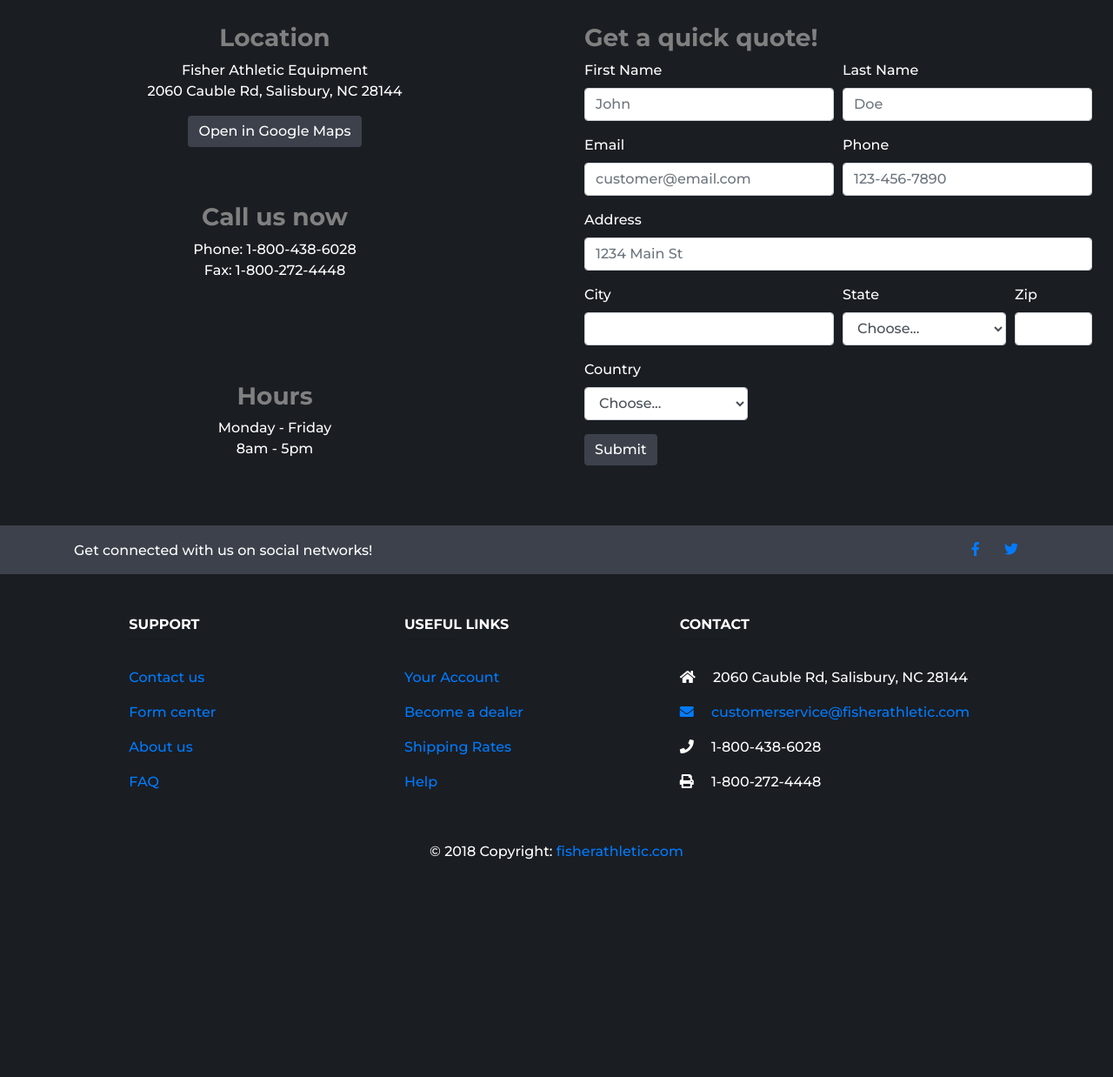
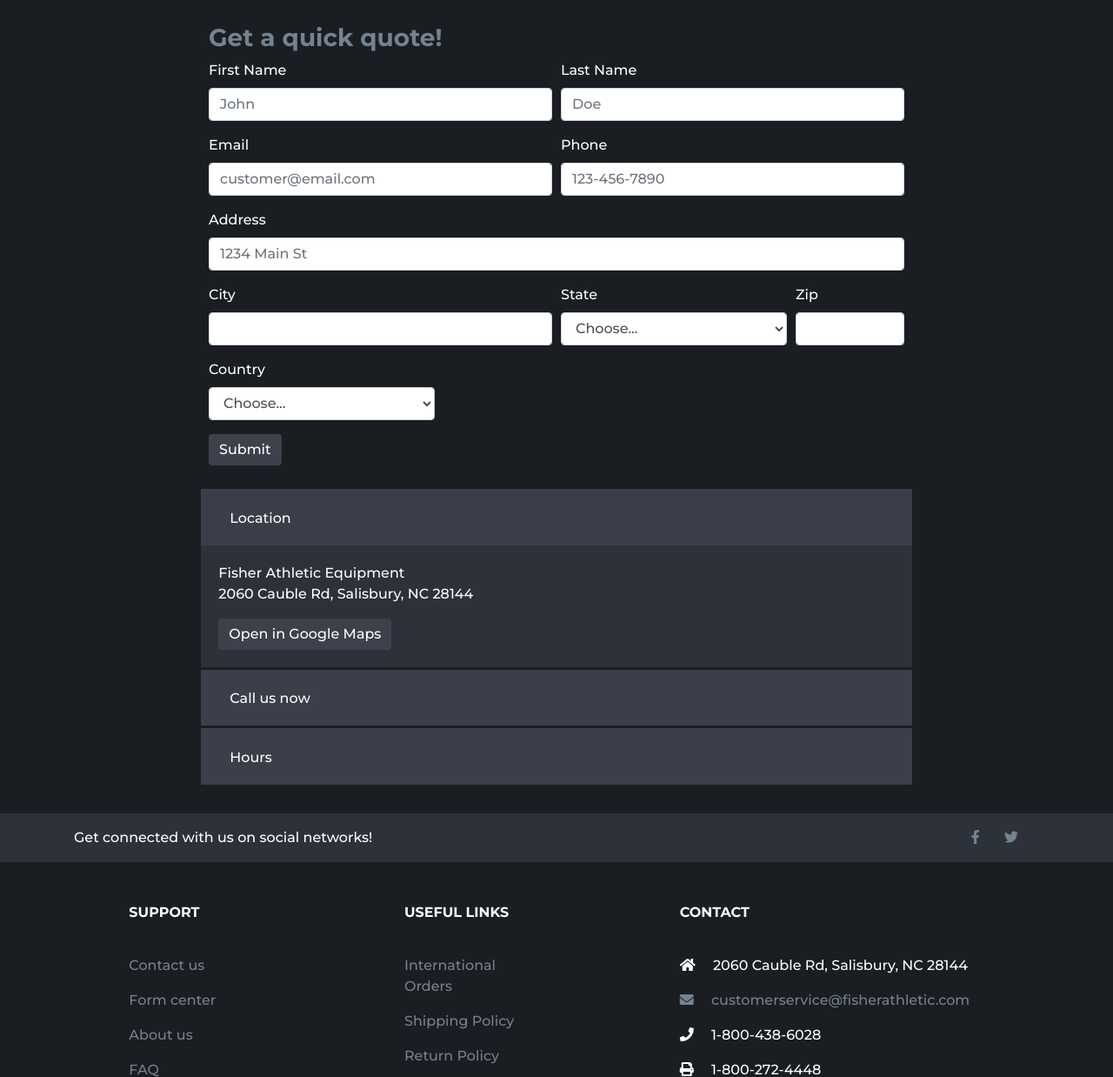
Before and after one commit to FisherAthletic/website, a plain HTML site: page pages/contact-us.html in a window 1280 px wide. Shown: the part 148-1386 px from the top of the page at 87% size. Before the commit the page ends 1155 px from the top, so only its background shows below. Drawn offline with nearby package versions, Linux system fonts and the light colour scheme.

Commit message:
Modified contact us page.

```diff
--- a/assets/css/main.css
+++ b/assets/css/main.css
@@ -70,6 +70,26 @@
   font-weight: 600;
 }
 
+/* ACCORDIAN ---------------------------------------------------------- */
+.accordianBody {
+  background-color: #3c414b;
+  color: white;
+ font-family: 'Montserrat', sans-serif;
+ border: #1A1D22 solid 3px;;
+}
+
+.accordianBodyBg {
+  background-color: #2d323a;
+}
+
+.accordianLink {
+  color: white;
+  text-decoration: none !important;
+}
+.accordianLink:hover {
+  color: #ED1C24;
+}
+
 /* BUTTONS ------------------------------------------------------------ */
 .btn {
  font-family: 'Montserrat', sans-serif;
@@ -119,7 +139,15 @@
 }
 
 .footer :any-link {
-  color: #007bff;
+  color: #75828f;
+}
+
+.footer :any-link:hover {
+  color: white;
+}
+
+.footerSocial {
+  background-color: #2d323a !important;
 }
 
 .fbIcon {
@@ -358,7 +386,7 @@
 
 .catalogCard:hover {
  background-image: none;
- background-color: #1A1D22;
+ background-color: #3c414b;
  filter: none;
  transform: scale(1.05);
  transition: 0.25s;
@@ -390,65 +418,67 @@
 .contactFormDiv {
   color: white;
   display: grid;
-  grid-template-columns: 1fr 1fr 1fr 1fr;
-  grid-template-rows: 1fr 1fr 1fr;
+  grid-template-columns: repeat(12, 1fr);
+  grid-template-rows: repeat(3, 1fr);
+  grid-gap: 1rem;
+ font-family: 'Montserrat', sans-serif;
+}
+
+.contactUsForm {
+  grid-column-start: 3;
+  grid-column-end: 11;
+  grid-row-start: 1;
+  grid-row-end: 4;
+  padding: 1.5rem;
+}
+
+.contactUsForm h3 {
+  color: #75828f;
+  font-weight: bold;
+}
+
+/* FORM DIV ---------------------------------------------------------- */
+.contactUsInfoDiv {
+  color: white;
+  display: grid;
+  grid-template-columns: repeat(12, 1fr);
+  grid-template-rows: repeat(1, 1fr);
   grid-gap: 1rem;
  font-family: 'Montserrat', sans-serif;
 }
 
 .contactUsLocation {
   grid-column-start: 1;
-  grid-column-end: 3;
+  grid-column-end: 5;
   grid-row-start: 1;
   grid-row-end: 2;
   padding: 1.5rem;
   text-align: center;
 }
 
-.contactUsLocation h3 {
-  color: gray;
-  font-weight: bold;
-}
-
 .contactUsCall {
-  grid-column-start: 1;
-  grid-column-end: 3;
-  grid-row-start: 2;
-  grid-row-end: 3;
+  grid-column-start: 5;
+  grid-column-end: 9;
+  grid-row-start: 1;
+  grid-row-end: 2;
   padding: 1.5rem;
   text-align: center;
 }
 
-.contactUsCall h3 {
-  color: gray;
-  font-weight: bold;
-}
-
 .contactUsHours {
-  grid-column-start: 1;
-  grid-column-end: 3;
-  grid-row-start: 3;
-  grid-row-end: 4;
+  grid-column-start: 9;
+  grid-column-end: 13;
+  grid-row-start: 1;
+  grid-row-end: 2;
   padding: 1.5rem;
   text-align: center;
 }
 
-.contactUsHours h3 {
-  color: gray;
-  font-weight: bold;
-}
-
-.contactUsForm {
-  grid-column-start: 3;
-  grid-column-end: 5;
-  grid-row-start: 1;
-  grid-row-end: 4;
-  padding: 1.5rem;
-}
-
-.contactUsForm h3 {
-  color: gray;
-  font-weight: bold;
+/* CONTACT INFO ACCORDIAN -------------------------------------------- */
+.contactInfoAccordian {
+  display: flex;
+  justify-content: center;
+  padding: 0 0 30px 0;
 }
 
 /* MEDIA QUERIES ////////////////////////////////////////////////////// */
--- a/pages/contact-us.html
+++ b/pages/contact-us.html
@@ -5,6 +5,8 @@
     <meta http-equiv="X-UA-Compatible" content="IE=edge">
     <title>Fisher Athletic</title>
     <meta name="viewport" content="width=device-width, initial-scale=1">
+    <!-- Favicon -->
+    <link rel="icon" href="../assets/images/navbar/fisher_logo_nav-01.svg">
     <!-- Google fonts -->
     <link href="https://fonts.googleapis.com/css?family=Montserrat:500,700" rel="stylesheet">
     <!-- Icon library -->
@@ -60,28 +62,6 @@
 
         <!-- Form div -->
         <div class="contactFormDiv">
-
-          <div class="contactUsLocation">
-            <h3>Location</h3>
-            <p>Fisher Athletic Equipment <br>
-              2060 Cauble Rd, Salisbury, NC 28144 <br>
-            </p>
-            <a href="https://goo.gl/maps/C5sHUdoPT55SfMYr6" class="btn btn-danger" target="_blank">Open in Google Maps</a>
-          </div>
-
-          <div class="contactUsCall">
-            <h3>Call us now</h3>
-            <p>Phone: 1-800-438-6028<br>
-              Fax: 1-800-272-4448<br>
-              </p>
-          </div>
-
-          <div class="contactUsHours">
-            <h3>Hours</h3>
-            <p>Monday - Friday <br>
-              8am - 5pm <br>
-              </p>
-          </div>
 
           <div class="contactUsForm">
             <h3>Get a quick quote!</h3>
@@ -139,12 +119,66 @@
         </div>
         </div>
 
-        <!-- Get -->
+        <!-- Contact info accordian -->
+        <div class="contactInfoAccordian">
+        <div class="accordion col-lg-8 col-md-8" id="accordionExample">
+          <div class="card accordianBody">
+            <div class="card-header" id="headingOne">
+              <h2 class="mb-0">
+                <button class="btn btn-link accordianLink" type="button" data-toggle="collapse" data-target="#collapseOne" aria-expanded="true" aria-controls="collapseOne">
+                  Location
+                </button>
+              </h2>
+            </div>
+
+            <div id="collapseOne" class="collapse show" aria-labelledby="headingOne" data-parent="#accordionExample">
+              <div class="card-body accordianBodyBg">
+                <p>Fisher Athletic Equipment <br>
+                  2060 Cauble Rd, Salisbury, NC 28144 <br>
+                </p>
+                <a href="https://goo.gl/maps/C5sHUdoPT55SfMYr6" class="btn btn-danger" target="_blank">Open in Google Maps</a>
+              </div>
+            </div>
+          </div>
+          <div class="card accordianBody">
+            <div class="card-header" id="headingTwo">
+              <h2 class="mb-0">
+                <button class="btn btn-link collapsed accordianLink" type="button" data-toggle="collapse" data-target="#collapseTwo" aria-expanded="false" aria-controls="collapseTwo">
+                  Call us now
+                </button>
+              </h2>
+            </div>
+            <div id="collapseTwo" class="collapse" aria-labelledby="headingTwo" data-parent="#accordionExample">
+              <div class="card-body accordianBodyBg">
+                <p>Phone: 1-800-438-6028<br>
+                  Fax: 1-800-272-4448<br>
+                  </p>
+              </div>
+            </div>
+          </div>
+          <div class="card accordianBody">
+            <div class="card-header" id="headingThree">
+              <h2 class="mb-0">
+                <button class="btn btn-link collapsed accordianLink" type="button" data-toggle="collapse" data-target="#collapseThree" aria-expanded="false" aria-controls="collapseThree">
+                  Hours
+                </button>
+              </h2>
+            </div>
+            <div id="collapseThree" class="collapse" aria-labelledby="headingThree" data-parent="#accordionExample">
+              <div class="card-body accordianBodyBg">
+                <p>Monday - Friday <br>
+                  8am - 5pm <br>
+                  </p>
+              </div>
+            </div>
+          </div>
+        </div>
+        </div>
 
     <!-- Footer -->
     <footer class="footer">
 
-      <div style="background-color: #3c414b;">
+      <div class="footerSocial">
         <div class="container">
 
           <!-- Grid row-->
@@ -187,16 +221,16 @@
             <h6 class="text-uppercase font-weight-bold">Support</h6>
           <hr class="deep-purple accent-2 mb-4 mt-0 d-inline-block mx-auto" style="width: 60px;">
           <p>
-              <a href="#!">Contact us</a>
+            <a href="./pages/contact-us.html">Contact us</a>
           </p>
           <p>
-              <a href="#!">Form center</a>
+            <a href="./pages/forms.html">Form center</a>
           </p>
           <p>
-              <a href="#!">About us</a>
+            <a href="./pages/about-us.html">About us</a>
           </p>
           <p>
-              <a href="#!">FAQ</a>
+            <a href="./pages/faq.html">FAQ</a>
           </p>
 
           </div>
@@ -208,16 +242,16 @@
             <h6 class="text-uppercase font-weight-bold">Useful links</h6>
           <hr class="deep-purple accent-2 mb-4 mt-0 d-inline-block mx-auto" style="width: 60px;">
           <p>
-              <a href="#!">Your Account</a>
+            <a href="#!">International Orders</a>
           </p>
           <p>
-              <a href="#!">Become a dealer</a>
+            <a href="./pages/shipping-policy">Shipping Policy</a>
           </p>
           <p>
-              <a href="#!">Shipping Rates</a>
+            <a href="./pages/return-policy.html">Return Policy</a>
           </p>
           <p>
-              <a href="#!">Help</a>
+            <a href="./pages/privacy-policy.html">Privacy Policy</a>
           </p>
 
           </div>
@@ -245,7 +279,7 @@
 
 
       <!-- Copyright -->
-      <div class="footer-copyright text-center py-3">© 2018 Copyright:
+      <div class="footer-copyright text-center py-3">© 2019 Copyright:
         <a href="http://fisherathletic.com/"> fisherathletic.com</a>
       </div>
 
```
Also changed, not shown: index.html (+1 -1 lines), pages/catalogs.html (+6 -6 lines), pages/football.html (+1 -1 lines), subPages/tackle-wheels.html (+1 -1 lines). Lines whose indentation alone changed are shown as unchanged.
